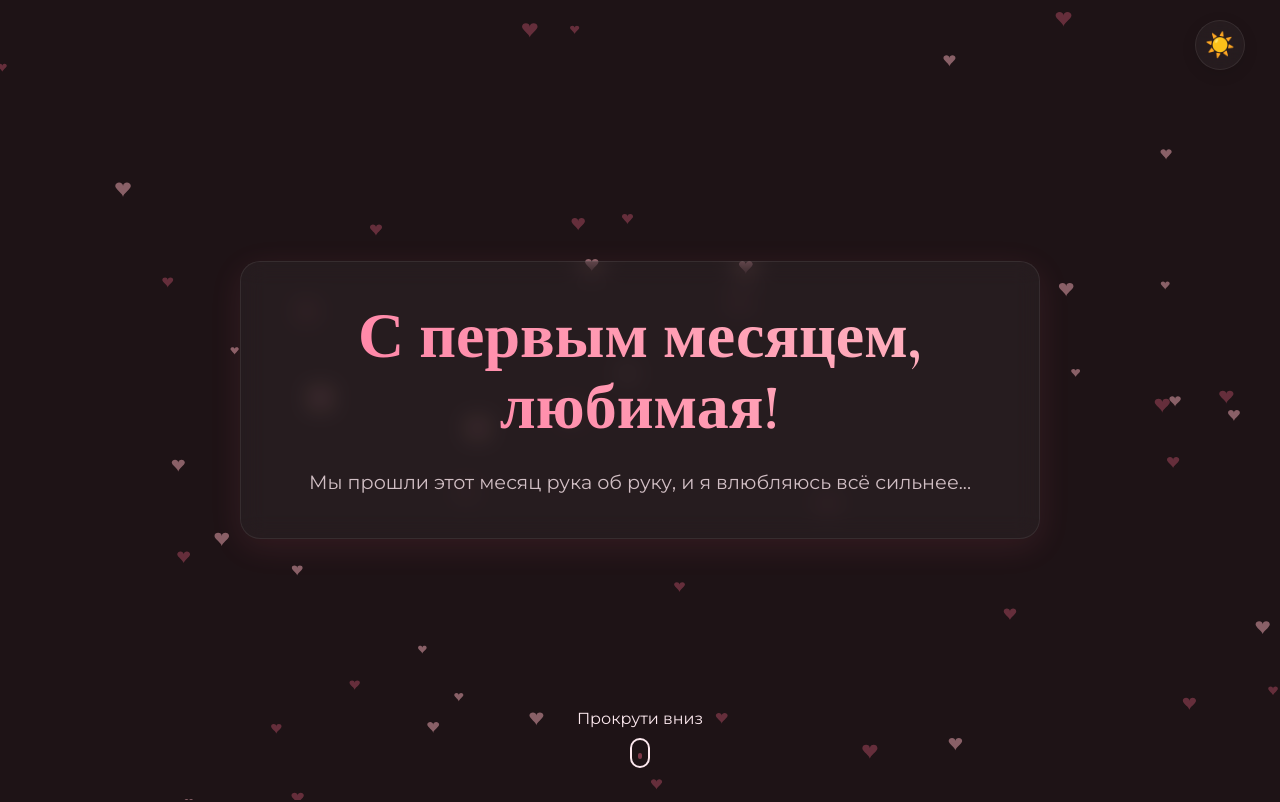
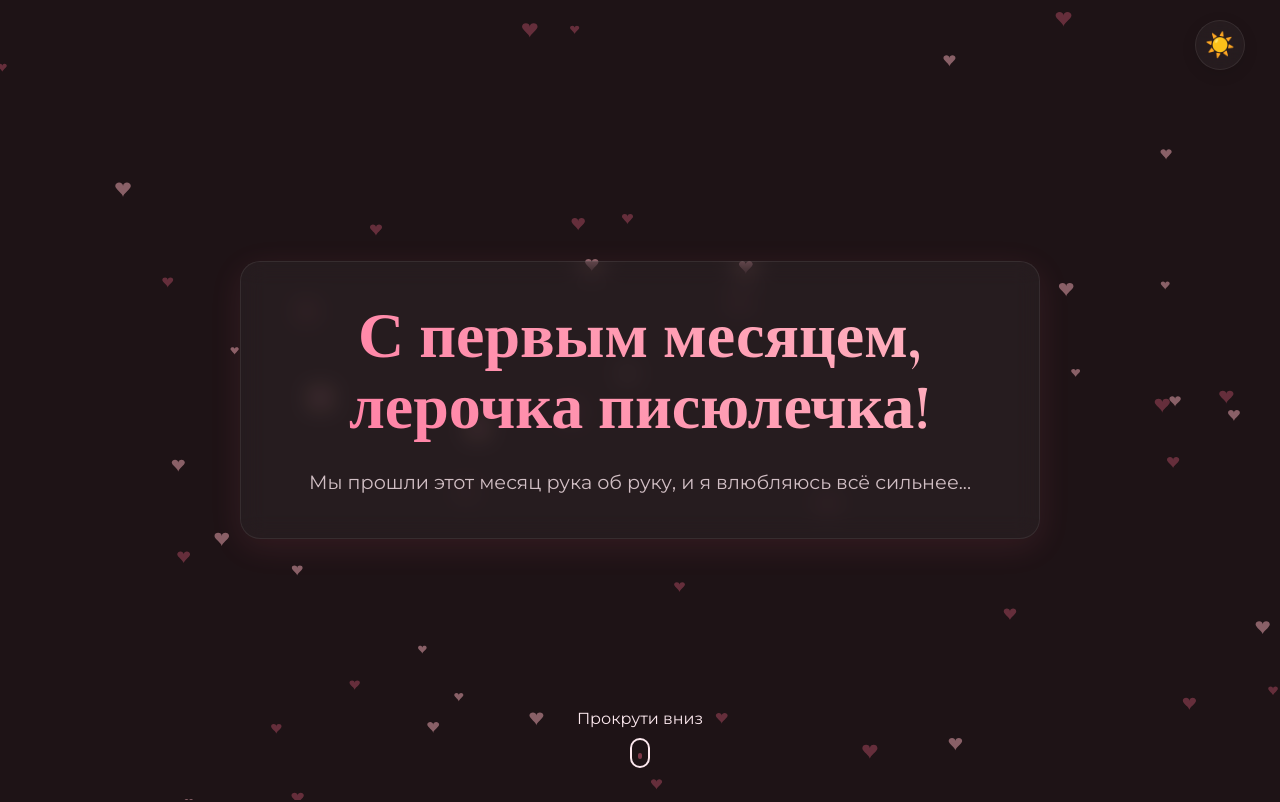
Before and after one commit to theteslabro/FORLERO4KA, a plain HTML site: page index.html in a window 1280 px wide. Shown: the top 802 px of the page. Drawn offline with nearby package versions, Linux system fonts and the light colour scheme.

Commit message:
Update index.html

```diff
--- a/index.html
+++ b/index.html
@@ -27,7 +27,7 @@
     <!-- 1. Главный экран (Hero Section) -->
     <section class="hero">
         <div class="hero-content glass-panel" aria-label="Hero content">
-            <h1 class="hero-title slide-up">С первым месяцем, любимая!</h1>
+            <h1 class="hero-title slide-up">С первым месяцем, лерочка писюлечка!</h1>
             <p class="hero-subtitle fade-in">Мы прошли этот месяц рука об руку, и я влюбляюсь всё сильнее...</p>
         </div>
         <!-- Индикатор скролла -->
```
